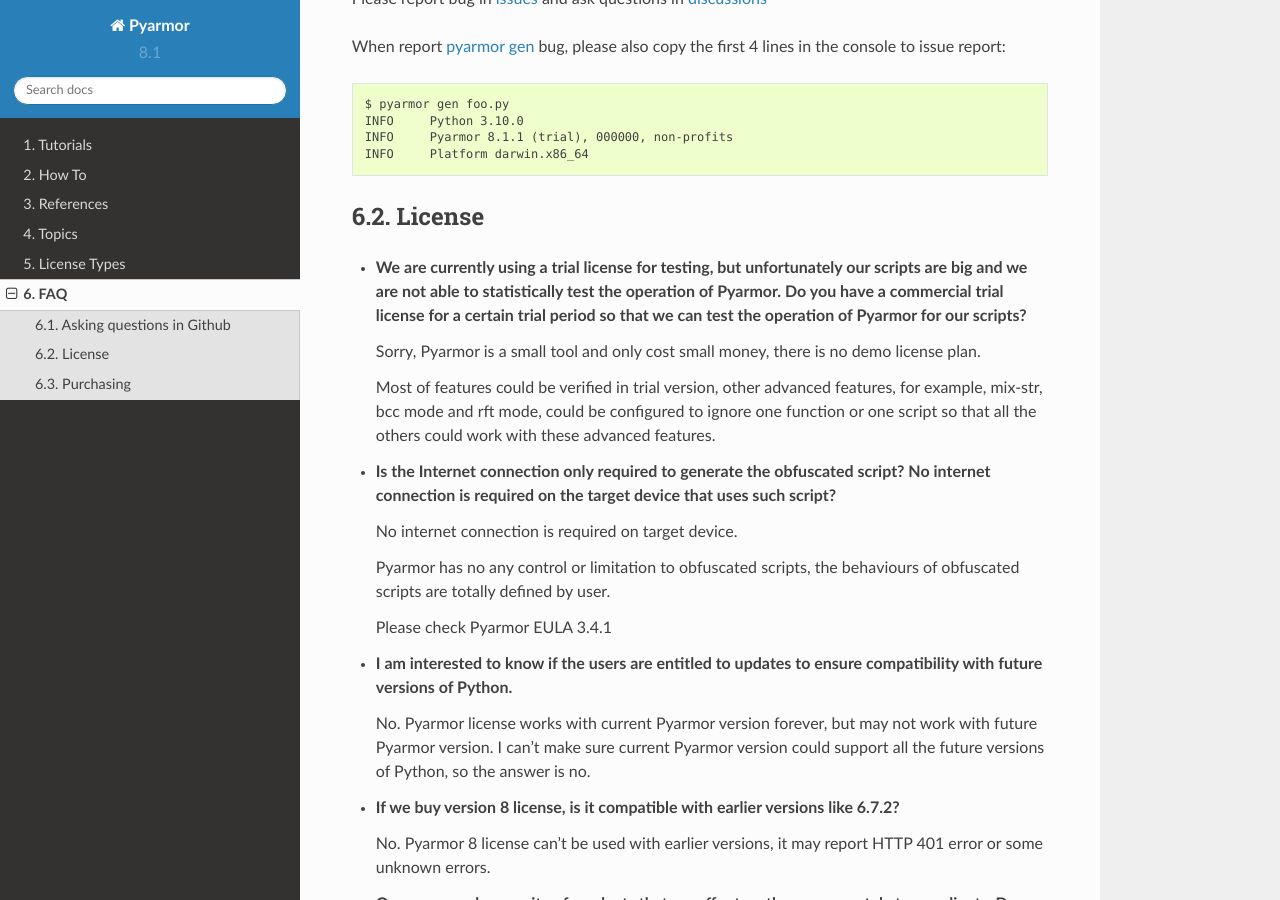
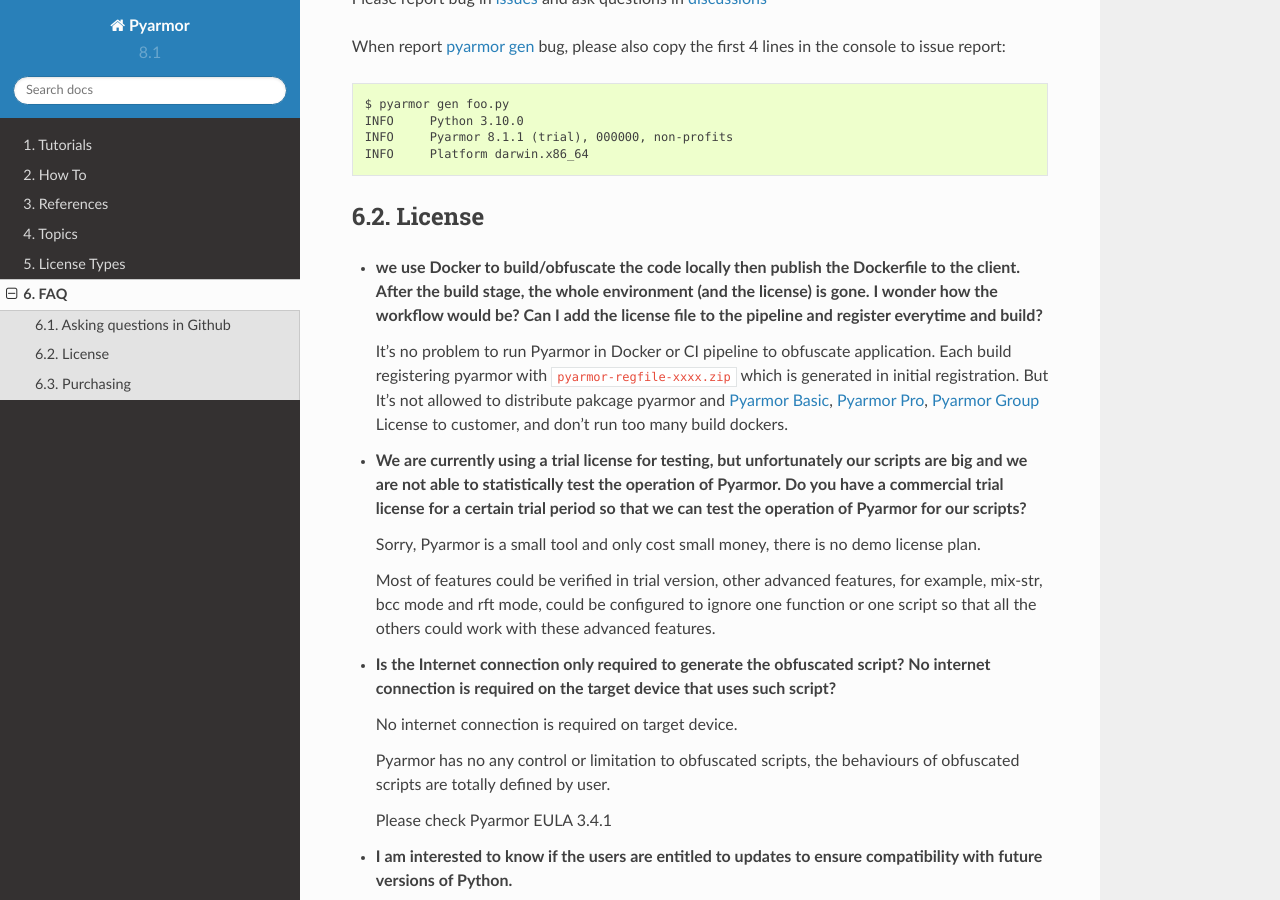
Before and after one commit to dashingsoft/pyarmor, a Sphinx documentation site: the page built from docs/questions.rst, in a window 1280 px wide and 900 px high, scrolled down 613 px. Built offline with Sphinx 7.4.7 and the Read the Docs theme 2.0.0, drawn with Linux system fonts in a browser that asks for light colours.

Commit message:
Doc register pyarmor in docker

```diff
--- a/docs/how-to/register.rst
+++ b/docs/how-to/register.rst
@@ -85,6 +85,11 @@
 
     $ pyarmor -v
 
+Registeration in Docker or CI pipeline
+--------------------------------------
+
+It's no problem to run Pyarmor in Docker or CI pipeline to obfuscate user's application. Register pyarmor with :file:`pyarmor-regfile-xxxx.zip` same as above. But It's not allowed to distribute pakcage pyarmor and any Pyarmor License to customer. And don't run too many build dockers.
+
 Upgrade Pyarmor from prior to 8.0
 =================================
 
--- a/docs/questions.rst
+++ b/docs/questions.rst
@@ -49,6 +49,10 @@
 License
 =======
 
+- **we use Docker to build/obfuscate the code locally then publish the Dockerfile to the client. After the build stage, the whole environment (and the license) is gone. I wonder how the workflow would be? Can I add the license file to the pipeline and register everytime and build?**
+
+  It's no problem to run Pyarmor in Docker or CI pipeline to obfuscate application. Each build registering pyarmor with :file:`pyarmor-regfile-xxxx.zip` which is generated in initial registration. But It's not allowed to distribute pakcage pyarmor and :term:`Pyarmor Basic`, :term:`Pyarmor Pro`, :term:`Pyarmor Group` License to customer, and don't run too many build dockers.
+
 - **We are currently using a trial license for testing, but unfortunately our scripts are big and we are not able to statistically test the operation of Pyarmor. Do you have a commercial trial license for a certain trial period so that we can test the operation of Pyarmor for our scripts?**
 
   Sorry, Pyarmor is a small tool and only cost small money, there is no demo license plan.
```
